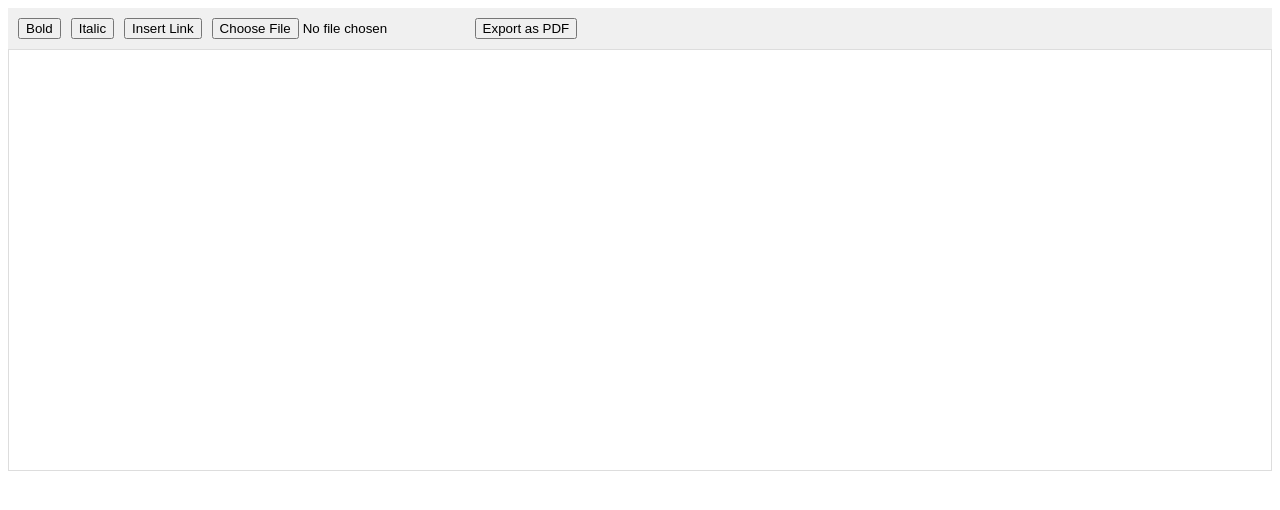
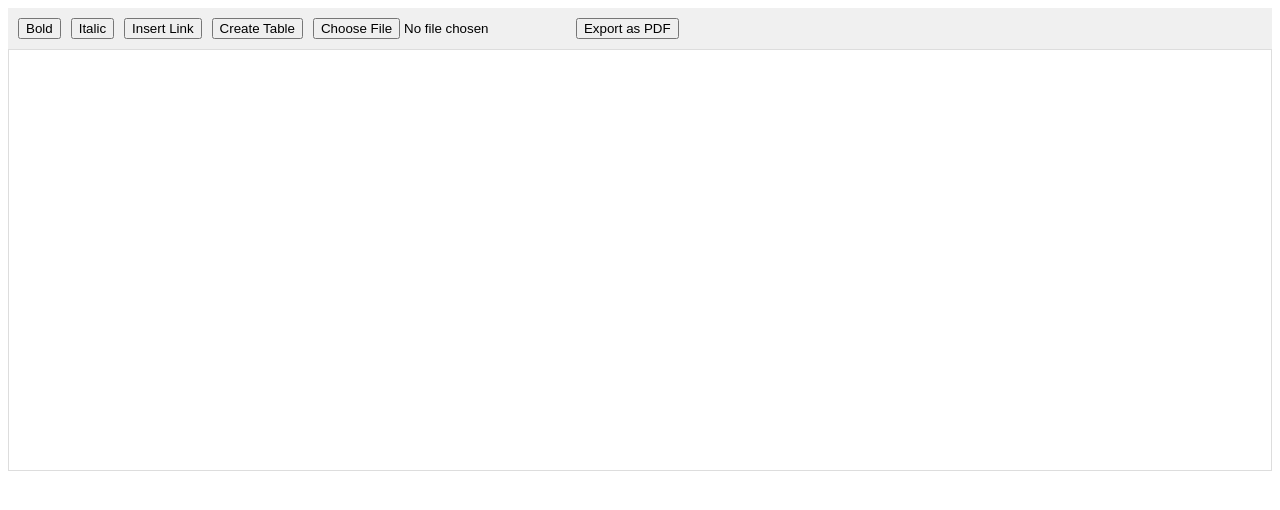
Before and after one commit to spydernet3/Notepad, a plain HTML site: page index.html in a window 1280 px wide. Drawn offline with Linux system fonts and the light colour scheme.

```diff
--- a/index.html
+++ b/index.html
@@ -13,8 +13,10 @@
         <button onclick="formatText('bold')">Bold</button>
         <button onclick="formatText('italic')">Italic</button>
         <button onclick="insertLink()">Insert Link</button>
+        <!-- Table Button -->
+        <button onclick="createTable()">Create Table</button>
         <!-- File Management -->
-        <input type="file" id="fileInput" onchange="uploadFile()">
+        <input type="file" id="fileInput" onchange="uploadFile()" accept=".txt, .pdf, .docx">
         <button onclick="exportDocument()">Export as PDF</button>
     </div>
 
```
